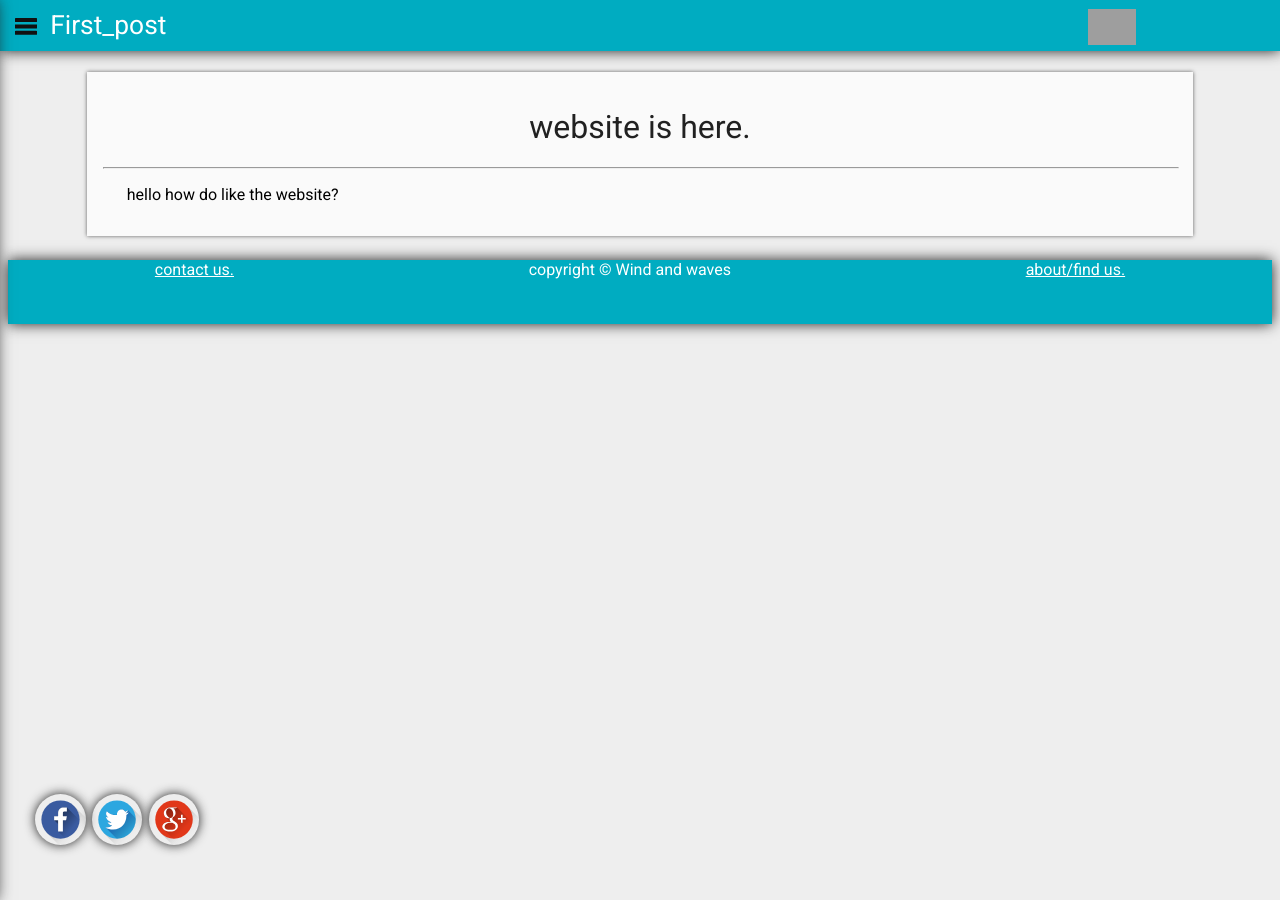
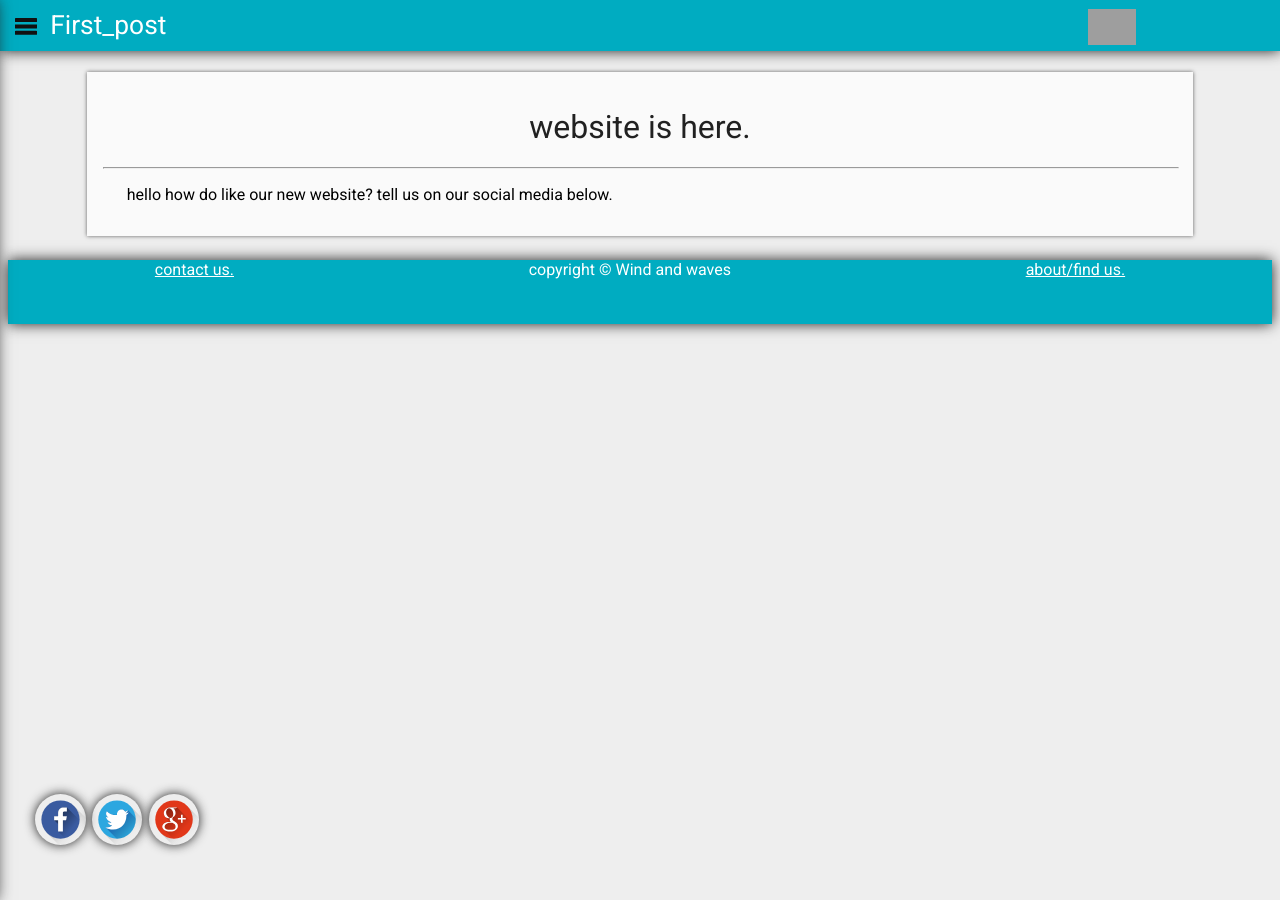
Before and after one commit to UnkDevE/ethanriley.github.io_old, a Jekyll site: the page built from _news/first_post.md, in a window 1280 px wide. Built offline with Jekyll 4.4.1, drawn with Linux system fonts in a browser that asks for light colours; grey boxes are pictures that could not be loaded.

Commit message:
fin news

```diff
--- a/_news/first_post.md
+++ b/_news/first_post.md
@@ -2,4 +2,4 @@
   layout: newscard
   header: website is here.
 ---
-hello how do like the website?
+hello how do like our new website? tell us on our social media below.
```
